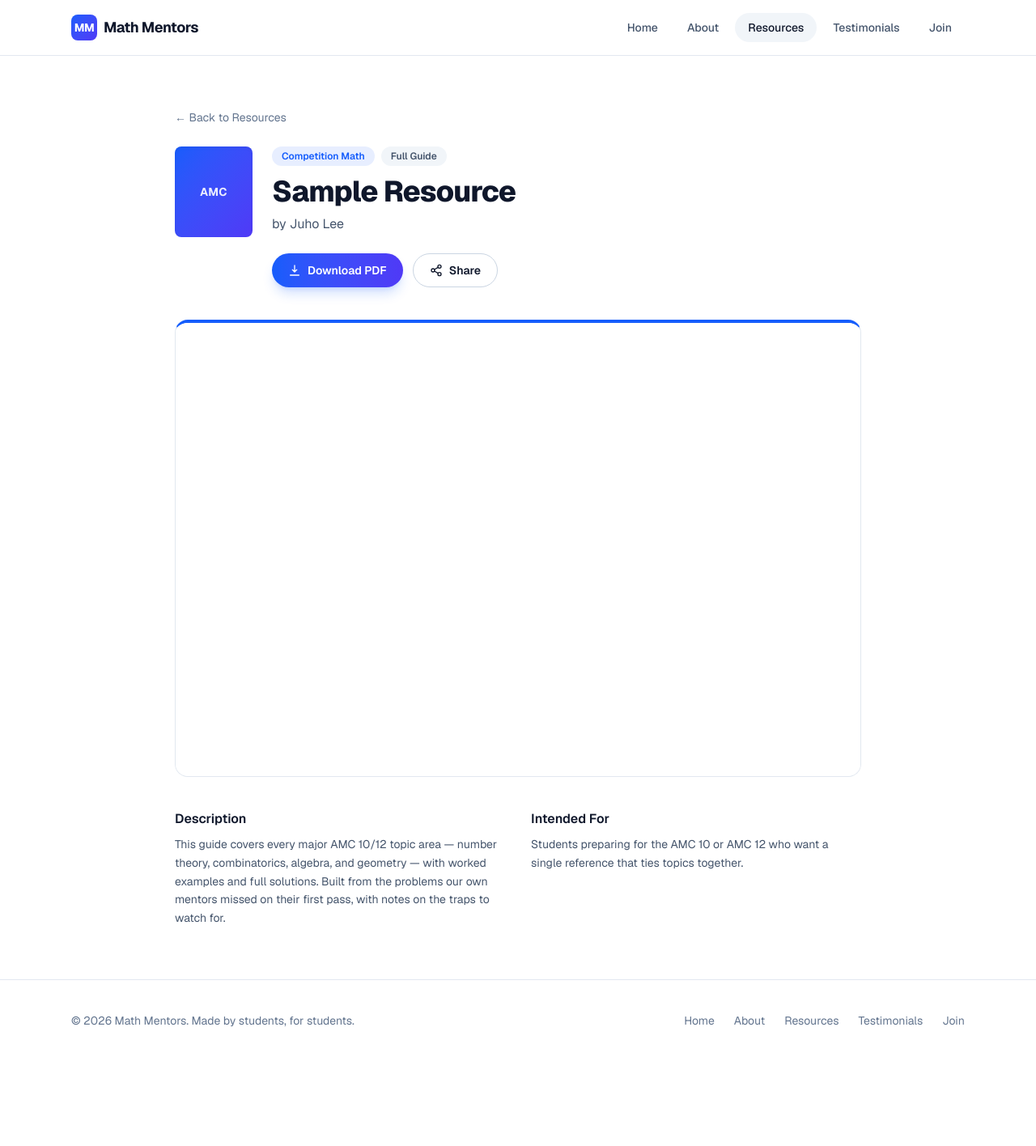
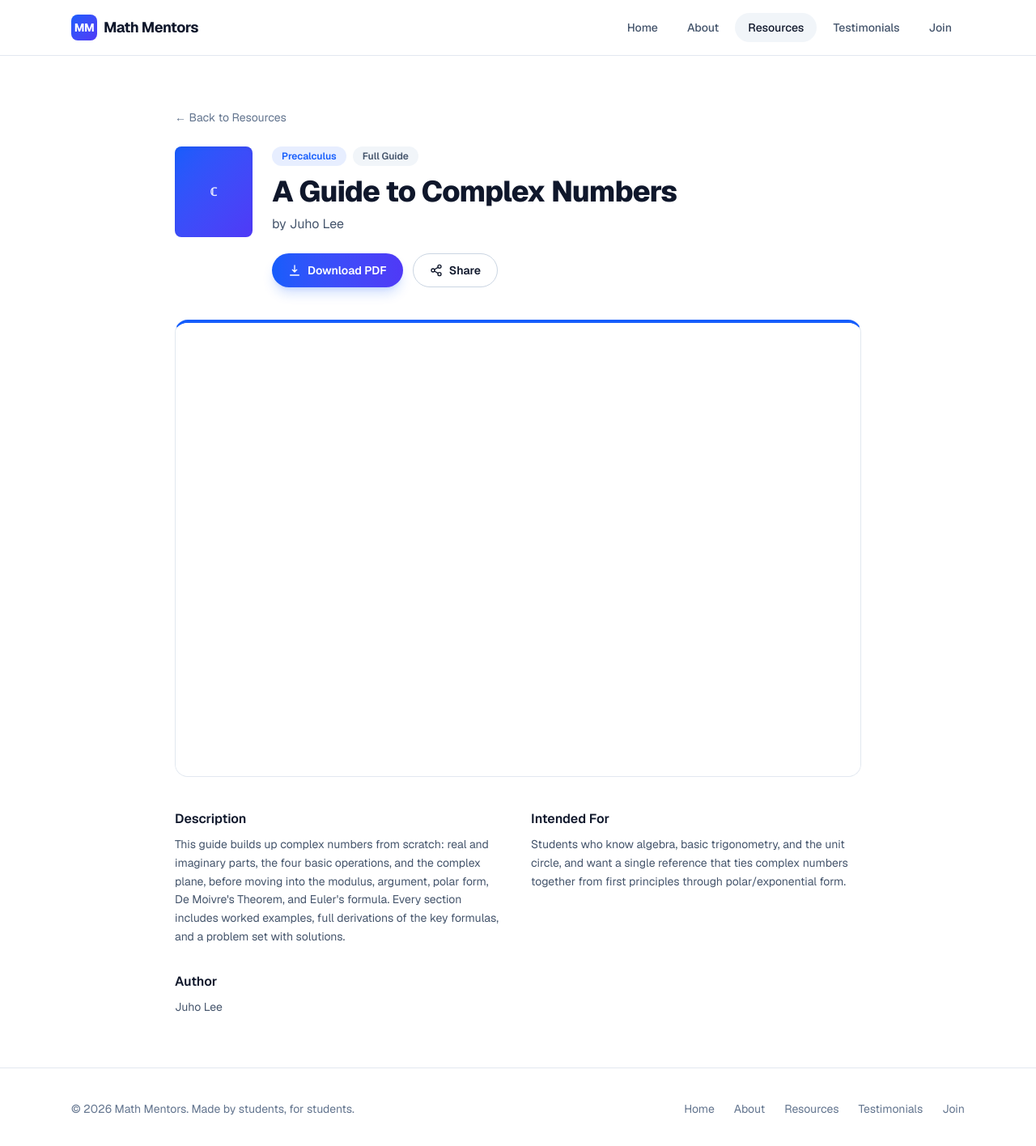
Before and after one commit to jhlee597/math-mentors, a Next.js app: page /resources/sample-resource in a window 1280 px wide. Shown: the top 1416 px of the page at 81% size. Before the commit the page ends 1311 px from the top, so only its background shows below. Built offline with nearby package versions, Linux system fonts and the light colour scheme.

Commit message:
Refactor resource details and update site descriptions for clarity and inclusivity

```diff
--- a/src/app/join/page.tsx
+++ b/src/app/join/page.tsx
@@ -33,7 +33,7 @@ export default function JoinPage() {
     <div className="mx-auto max-w-4xl px-6 py-16 text-center">
       <h1 className="text-4xl font-extrabold tracking-tight text-slate-900">Join {site.name}</h1>
       <p className="mx-auto mt-4 max-w-2xl text-lg text-slate-600">
-        We&rsquo;re a volunteer club — no experience required, just an interest in math and in
+        We&rsquo;re a volunteer organization — no experience required, just an interest in math and in
         helping other students learn it.
       </p>
 
--- a/src/app/resources/[slug]/page.tsx
+++ b/src/app/resources/[slug]/page.tsx
@@ -113,6 +113,16 @@ export default async function ResourcePage({
           <h2 className="font-semibold text-slate-900">Intended For</h2>
           <p className="mt-2 text-sm leading-relaxed text-slate-600">{resource.intendedFor}</p>
         </div>
+        <div>
+          <h2 className="font-semibold text-slate-900">
+            {resource.authors.length > 1 ? "Authors" : "Author"}
+          </h2>
+          <ul className="mt-2 space-y-1 text-sm leading-relaxed text-slate-600">
+            {resource.authors.map((author) => (
+              <li key={author}>{author}</li>
+            ))}
+          </ul>
+        </div>
       </div>
 
       {related.length > 0 && (
--- a/src/data/resources.ts
+++ b/src/data/resources.ts
@@ -51,16 +51,16 @@ export interface Resource {
 export const resources: Resource[] = [
   {
     slug: "sample-resource",
-    title: "Sample Resource",
-    subject: "Competition Math",
+    title: "A Guide to Complex Numbers",
+    subject: "Precalculus",
     type: "Full Guide",
-    summary: "A complete walkthrough of AMC 10/12 topics, strategies, and practice sets.",
+    summary: "A complete walkthrough of complex numbers, from the basics to polar form and Euler's formula.",
     description:
-      "This guide covers every major AMC 10/12 topic area — number theory, combinatorics, algebra, and geometry — with worked examples and full solutions. Built from the problems our own mentors missed on their first pass, with notes on the traps to watch for.",
+      "This guide builds up complex numbers from scratch: real and imaginary parts, the four basic operations, and the complex plane, before moving into the modulus, argument, polar form, De Moivre's Theorem, and Euler's formula. Every section includes worked examples, full derivations of the key formulas, and a problem set with solutions.",
     authors: ["Juho Lee"],
-    intendedFor: "Students preparing for the AMC 10 or AMC 12 who want a single reference that ties topics together.",
+    intendedFor: "Students who know algebra, basic trigonometry, and the unit circle, and want a single reference that ties complex numbers together from first principles through polar/exponential form.",
     pdfUrl: "/pdfs/sample-resource.pdf",
-    coverLabel: "AMC",
+    coverLabel: "ℂ",
     accent: "blue",
     featured: true,
     dateAdded: "2026-07-21",
--- a/src/data/site.ts
+++ b/src/data/site.ts
@@ -7,9 +7,9 @@ export const site = {
   shortName: "MM",
   tagline: "Free, comprehensive study guides for every kind of math learner",
   hook:
-    "We're a student-run volunteering club that writes LaTeX-typeset problem sheets, packets, equation sheets, and full guides — then gives them away for free, for any math course or level.",
+    "We're a student-run volunteer organization that writes LaTeX-typeset problem sheets, packets, equation sheets, and full guides — then gives them away for free, for any math course or level.",
   description:
-    "Math Mentors is a volunteer club where students write and typeset study materials in LaTeX so anyone can study math for free. Every guide is written by students, reviewed by students, and released to the whole school (and beyond) — whatever math you're learning.",
+    "Math Mentors is a volunteer organization where students write and typeset study materials in LaTeX so anyone can study math for free. Every guide is written by students, reviewed by students, and released to the whole school (and beyond) — whatever math you're learning.",
   founded: 2025,
 
   // Shown in the header, in the order they should appear.
@@ -36,7 +36,7 @@ export const site = {
     {
       title: "Written by students, for students",
       description:
-        "Every guide is drafted, reviewed, and typeset by club members who just took the class themselves.",
+        "Every guide is drafted, reviewed, and typeset by members who just took the class themselves.",
       icon: "PencilRuler",
     },
     {
```
Also changed, not shown: 1 other file (tests, documents, lock files or other folders).
